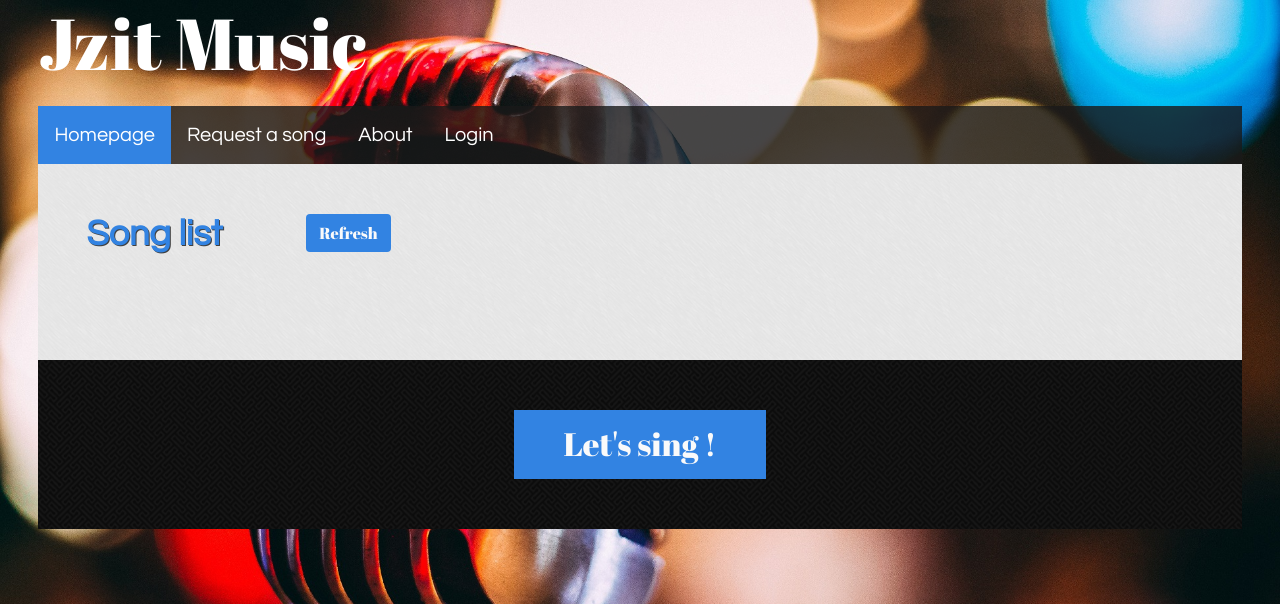
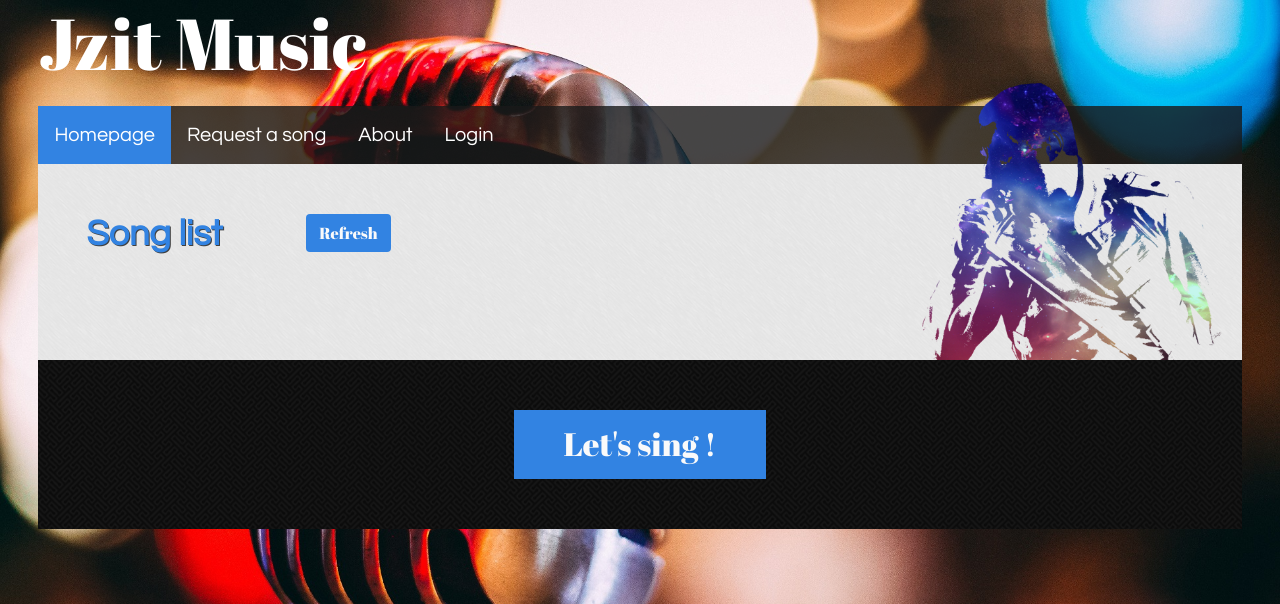
Before and after one commit to FireWaveX/Jzit-Music, a PHP site: page / in a window 1280 px wide. Shown: the top 604 px of the page. Run offline with PHP 8.4, Linux system fonts and the light colour scheme; some libraries are stand-ins or nearby versions.

Commit message:
Random work

```diff
--- a/css/style.css
+++ b/css/style.css
@@ -111,6 +111,13 @@ button:hover{
     width: 420px;
 }
 
+.singer2-img {
+    position: absolute;
+    bottom: 165px;
+    right: 20px;
+    width: 300px;
+}
+
 .singeuse-img {
     position: absolute;
     bottom: 0;
--- a/index.php
+++ b/index.php
@@ -30,6 +30,8 @@
 <section id="sec1">
 
 	<div id="Ho" v-bind:class="'content Ho '" v-show="currentContent === 'Home'"> <!-- w3-include-html="html/Homepage.php" -->
+
+		<img class="singer2-img img" src="images/Singer2.png">
 
 	 	<h2 v-on:click="goBackHome">Song list</h2>
 	 	<button class="btn refresh" v-on:click="fetchRequests">Refresh</button>
```
Also changed, not shown: images/Singer2.png (added), images/Singer3.png (added).
